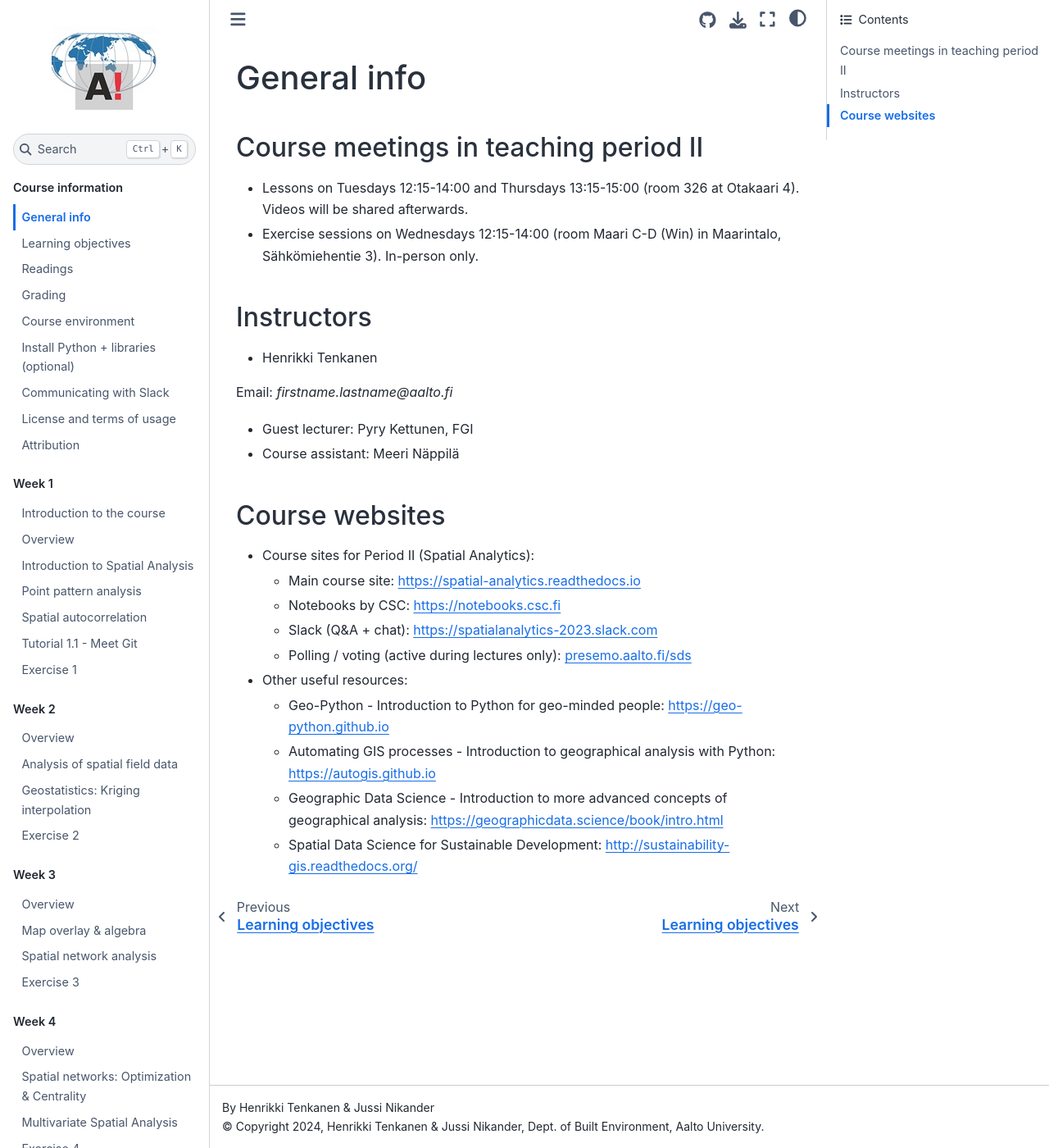
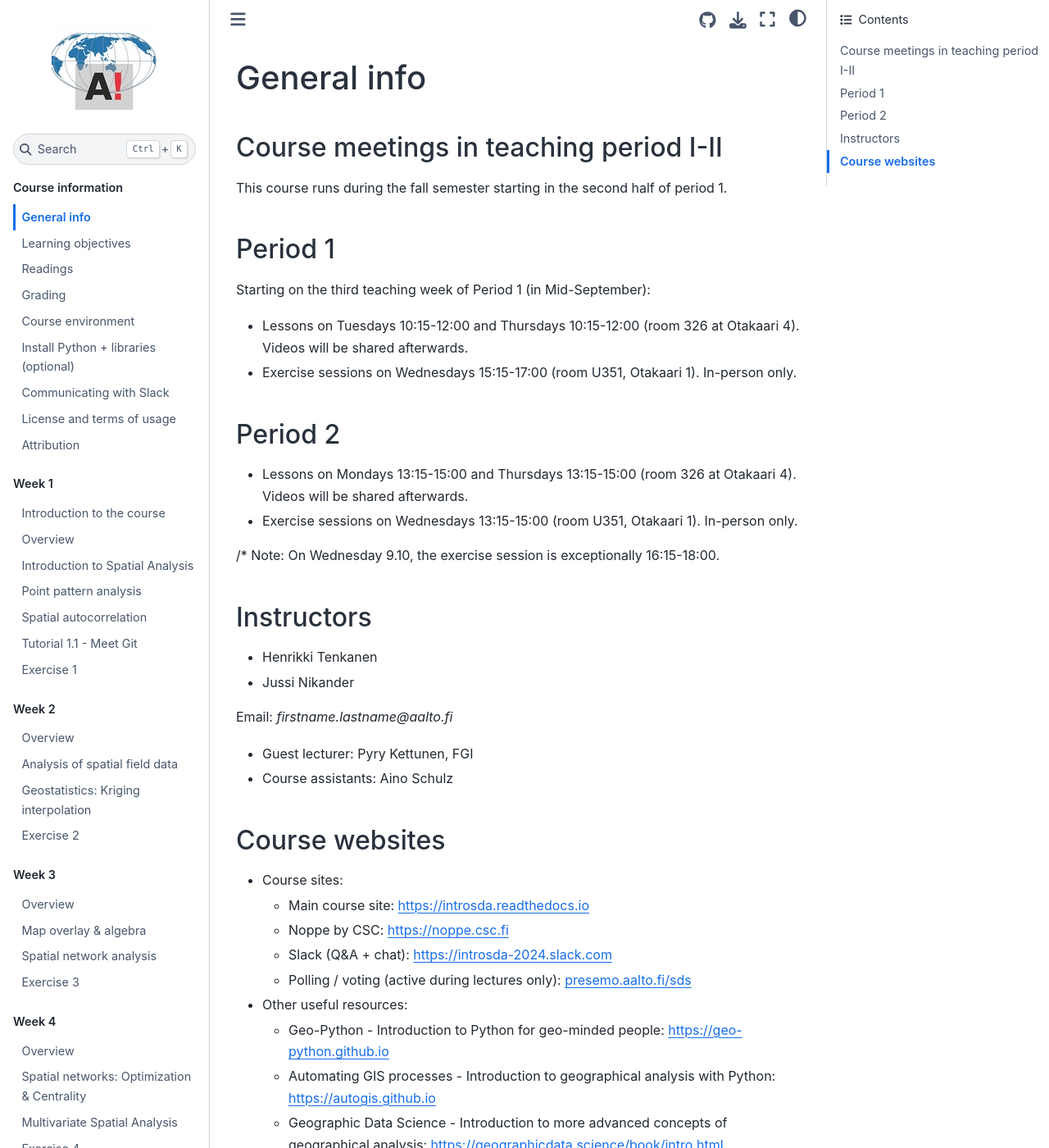
Before and after one commit to AaltoGIS/IntroSDA, a Sphinx documentation site: the page built from source/course-info/course-info.rst, in a window 1280 px wide and 1400 px high. Shown: the whole window at 82% size. Built offline with Sphinx 7.4.7 and the Sphinx Book theme 1.1.4, drawn with Linux system fonts in a browser that asks for light colours; pages that are not in the unit, such as notebooks, are missing from menus.

Commit message:
Update course info

```diff
--- a/source/course-info/course-info.rst
+++ b/source/course-info/course-info.rst
@@ -1,31 +1,46 @@
 General info
 ============
 
-Course meetings in teaching period II
--------------------------------------
+Course meetings in teaching period I-II
+----------------------------------------
 
-- Lessons on Tuesdays 12:15-14:00 and Thursdays 13:15-15:00 (room 326 at Otakaari 4). Videos will be shared afterwards.
-- Exercise sessions on Wednesdays 12:15-14:00 (room Maari C-D (Win) in Maarintalo, Sähkömiehentie 3). In-person only.
+This course runs during the fall semester starting in the second half of period 1.
+
+Period 1
+--------
+
+Starting on the third teaching week of Period 1 (in Mid-September):
+
+- Lessons on Tuesdays 10:15-12:00 and Thursdays 10:15-12:00 (room 326 at Otakaari 4). Videos will be shared afterwards.
+- Exercise sessions on Wednesdays 15:15-17:00 (room U351, Otakaari 1). In-person only.
+
+Period 2
+--------
+
+- Lessons on Mondays 13:15-15:00 and Thursdays 13:15-15:00 (room 326 at Otakaari 4). Videos will be shared afterwards.
+- Exercise sessions on Wednesdays 13:15-15:00 (room U351, Otakaari 1). In-person only.
+
+/* Note: On Wednesday 9.10, the exercise session is exceptionally 16:15-18:00.
 
 Instructors
 -----------
 
 * Henrikki Tenkanen
+* Jussi Nikander
 
 Email: *firstname.lastname@aalto.fi*
 
 * Guest lecturer: Pyry Kettunen, FGI
-
-* Course assistant: Meeri Näppilä
+* Course assistants: Aino Schulz
 
 Course websites
 ---------------
 
-- Course sites for Period II (Spatial Analytics):
+- Course sites:
 
-  - Main course site: `<https://spatial-analytics.readthedocs.io>`_
-  - Notebooks by CSC: `<https://notebooks.csc.fi>`_
-  - Slack (Q&A + chat): `<https://spatialanalytics-2023.slack.com>`_
+  - Main course site: `<https://introsda.readthedocs.io>`_
+  - Noppe by CSC: `<https://noppe.csc.fi>`_
+  - Slack (Q&A + chat): `<https://introsda-2024.slack.com>`_
   - Polling / voting (active during lectures only): `presemo.aalto.fi/sds <https://presemo.aalto.fi/sds/>`__
 
 - Other useful resources:
```
